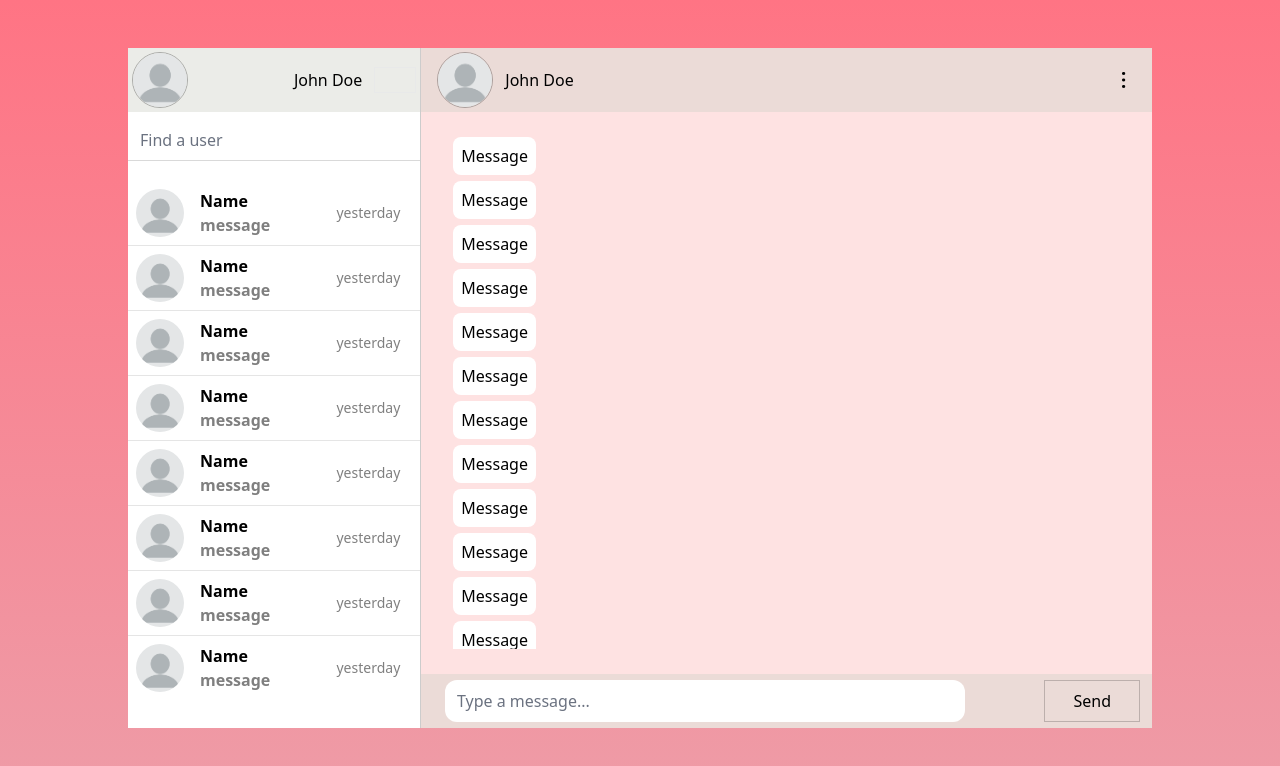
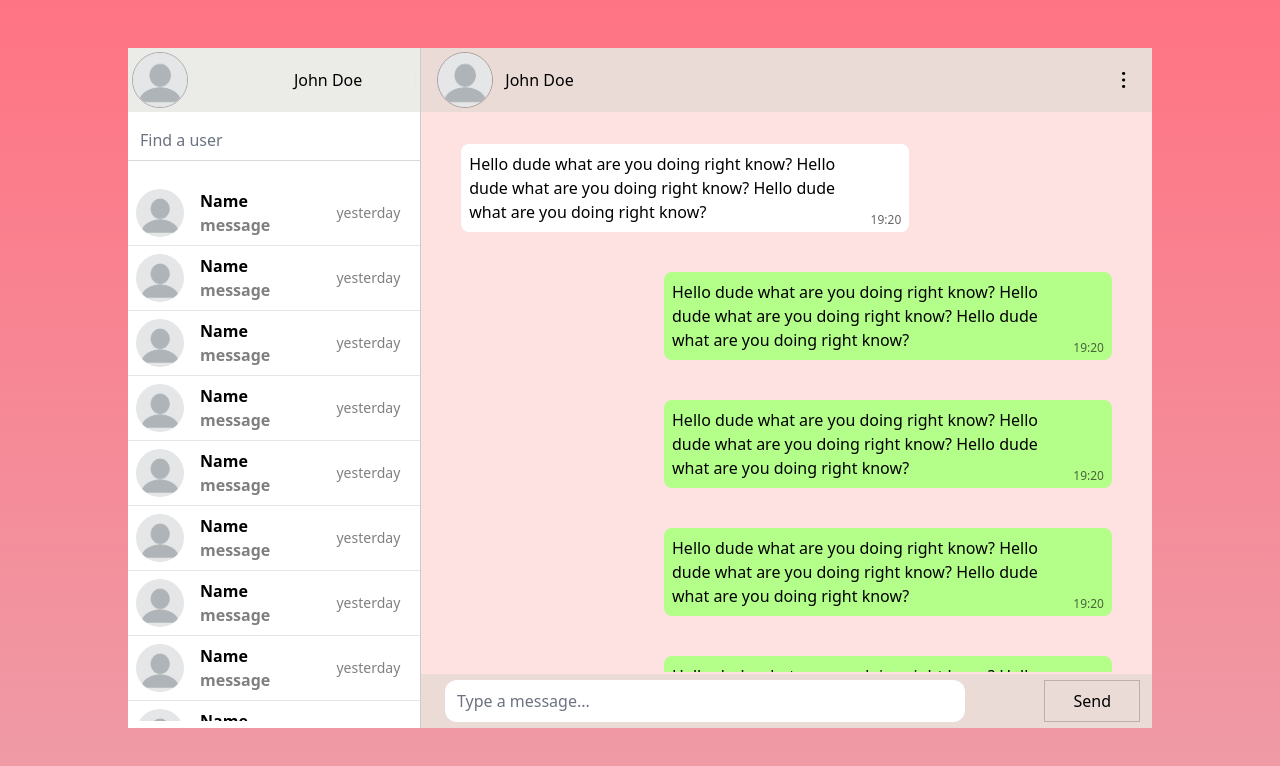
Before and after one commit to umutkose0/react-chat, a React (Create React App) app: page / in a window 1280 px wide. Shown: the top 766 px of the page. Built offline with nearby package versions, Linux system fonts and the light colour scheme; some icons are missing; the HTML template or start-up script is replaced by a standard one.

Commit message:
Chat panel designed

```diff
--- a/src/App.css
+++ b/src/App.css
@@ -13,3 +13,21 @@ body{
     outline-offset:0px!important;
     box-shadow:none!important;
 }
+::-webkit-scrollbar {
+    width: 10px;
+  }
+
+  /* Track */
+  *::-webkit-scrollbar-track {
+    background: #f1f1f1;
+  }
+
+  /* Handle */
+  *::-webkit-scrollbar-thumb {
+    background: #888;
+  }
+
+  /* Handle on hover */
+  *::-webkit-scrollbar-thumb:hover {
+    background: #555;
+  }
--- a/src/components/ChatList.jsx
+++ b/src/components/ChatList.jsx
@@ -3,7 +3,7 @@ import ChatItem from './ChatItem'
 
 const ChatList = ({chatItems}) => {
   return (
-    <ul className="h-[64vh] overflow-y-scroll mt-3">
+    <ul className="h-[calc(85vh-140px)] overflow-y-scroll mt-3">
       {chatItems.map((item,i)=><ChatItem key={i} chatItem={item} />
       )}
     </ul>
--- a/src/components/Message.jsx
+++ b/src/components/Message.jsx
@@ -1,11 +1,31 @@
 import React from 'react'
 
-const Message = () => {
-  return (
-    <div className='ml-5 my-5'>
-      <span className='p-2 rounded-lg bg-white'>Message</span>
+const Message = ({reciever}) => {
+  return reciever?(
+      <div className='flex justify-center ml-5 my-5 max-w-md  rounded-lg bg-white'>
+        <span className="mr-2 p-2">
+          Hello dude what are you doing right know?
+          Hello dude what are you doing right know?
+          Hello dude what are you doing right know?
+        </span>
+        <span className="flex flex-col justify-end pb-1 pr-2 text-xs opacity-60">
+            19:20
+        </span>
+      </div>
+  ):(
+  <div className="flex flex-row-reverse">
+    <div className='flex justify-center ml-5 my-5 max-w-md  rounded-lg bg-[#b3ff89]'>
+    <span className="mr-2 p-2">
+      Hello dude what are you doing right know?
+      Hello dude what are you doing right know?
+      Hello dude what are you doing right know?
+    </span>
+    <span className="flex flex-col justify-end pb-1 pr-2 text-xs opacity-60">
+        19:20
+    </span>
     </div>
-  )
+  </div>
+)
 }
 
 export default Message
--- a/src/components/Messages.jsx
+++ b/src/components/Messages.jsx
@@ -2,9 +2,9 @@ import React from 'react'
 import Message from "./Message"
 const Messages = () => {
   return (
-    <div className="p-3 h-[79%] overflow-y-scroll">
-        <Message/>
-        <Message/>
+    <div className="py-3 pl-5 pr-10 h-[calc(85vh-120px)] overflow-y-scroll">
+        <Message reciever={true}/>
+        <Message reciever={false}/>
         <Message/>
         <Message/>
         <Message/>
```
